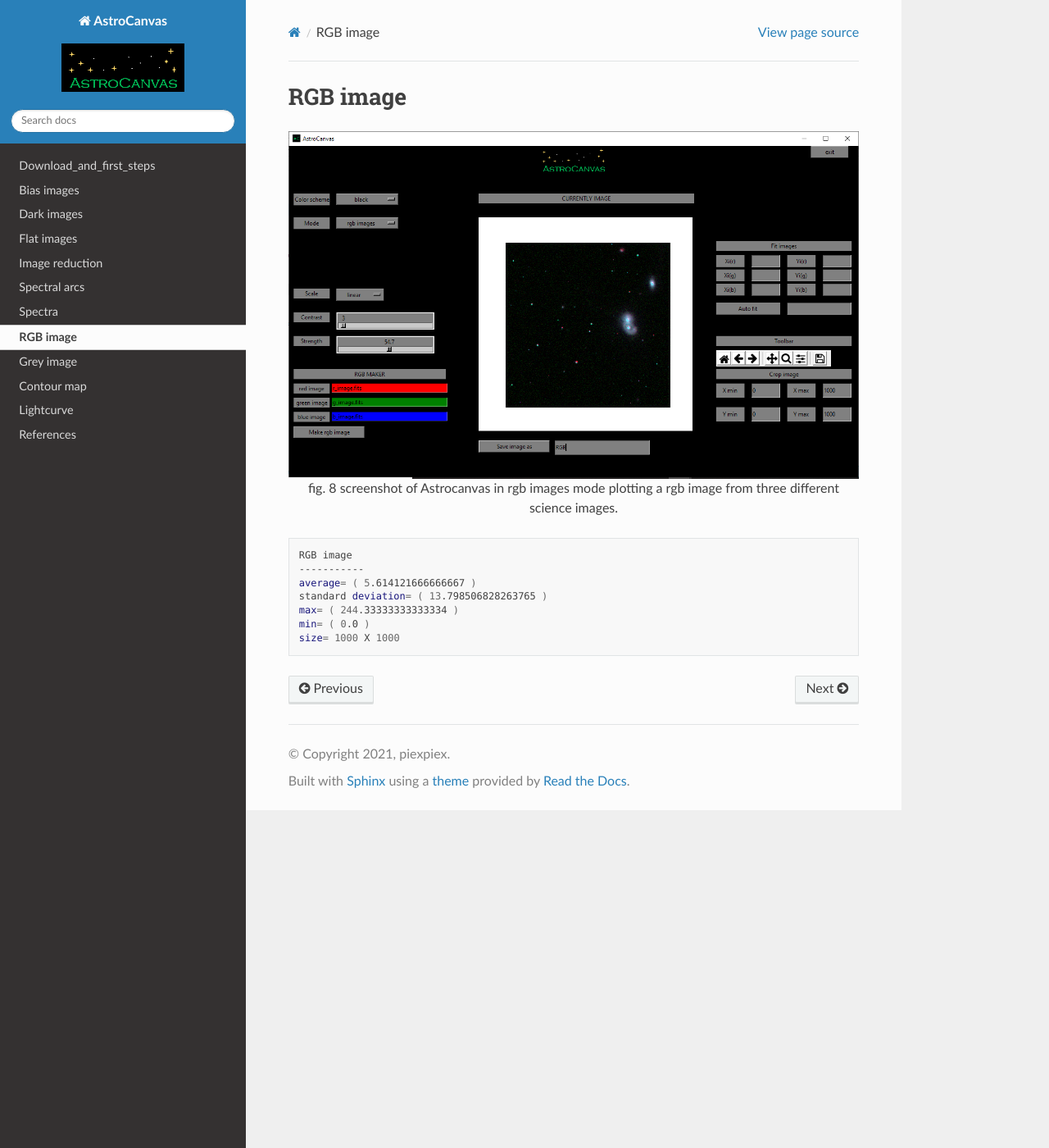
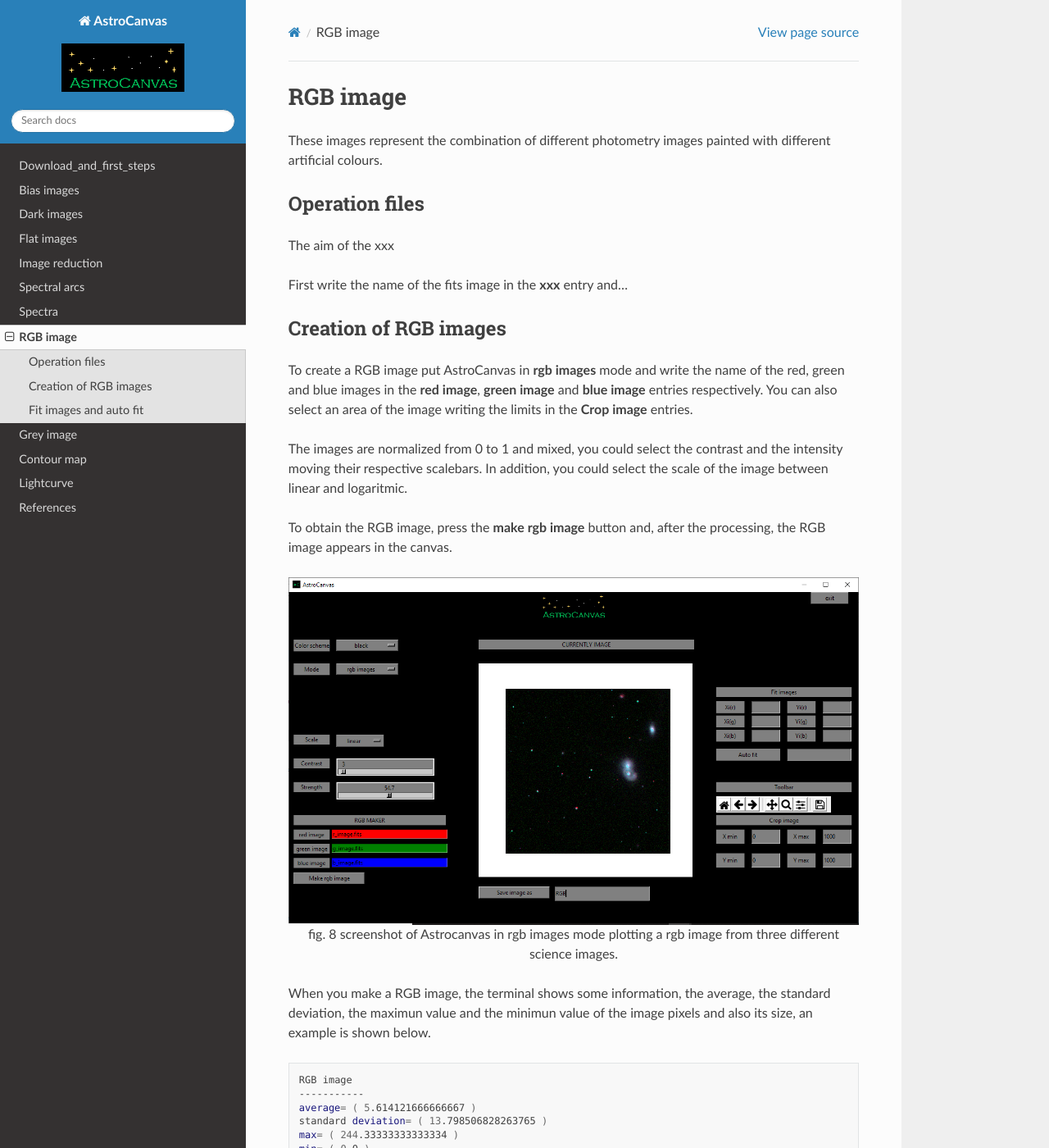
Before and after one commit to piexpiex/AstroCanvas, a Sphinx documentation site: the page built from docs/RGB_image.rst, in a window 1280 px wide and 1400 px high. Shown: the whole window at 82% size. Built offline with Sphinx 7.4.7 and the Read the Docs theme 2.0.0, drawn with Linux system fonts in a browser that asks for light colours; some of the changed text lies outside the part shown.

Commit message:
Add files via upload

```diff
--- a/docs/RGB_image.rst
+++ b/docs/RGB_image.rst
@@ -1,5 +1,26 @@
 RGB image
 *********
+
+These images represent the combination of different photometry images painted with different artificial colours.
+
+Operation files
+---------------
+
+The aim of the xxx
+
+First write the name of the fits image in the **xxx** entry and...
+
+
+
+Creation of RGB images
+----------------------
+
+To create a RGB image put AstroCanvas in **rgb images** mode and write the name of the red, green and blue images in the **red image**, **green image** and **blue image** entries respectively. You can also select an area of the image writing the limits in the **Crop image** entries.
+
+The images are normalized from 0 to 1 and mixed, you could select the contrast and the intensity moving their respective scalebars. In addition, you could select the scale of the image between linear and logaritmic.
+
+To obtain the RGB image, press the **make rgb image** button and, after the processing, the RGB image appears in the canvas.
+
 
 .. figure:: figures/fig8.png
    :align: center
@@ -8,6 +29,7 @@ RGB image
 
    fig. 8 screenshot of Astrocanvas in rgb images mode plotting a rgb image from three different science images.
 
+When you make a RGB image, the terminal shows some information, the average, the standard deviation, the maximun value and the minimun value of the image pixels and also its size, an example is shown below.
 
 .. code-block:: bash
 
@@ -18,3 +40,15 @@ RGB image
    max= ( 244.33333333333334 )
    min= ( 0.0 )
    size= 1000 X 1000
+
+Fit images and auto fit
+-----------------------
+
+You could perform a manual fit, writing the number of pixels you like to move each image in each direction (you could write negative numbers), the images will be moved at the next time you click the **Make rgb image** button.
+
+.. important::
+  It is necessaty to fill all the entries. Therefore, you should write 0 in the entries that you do not like to fill.
+
+There is also available an option to perform an automatic fit of the position of each image, for this, you should write **yes** in the **Auto fit** entry.
+
+Finally, you can save the RGB image writing a name and clicking on the **Save image as** button (the image will be saved in png format).
--- a/docs/Spectral_arcs.rst
+++ b/docs/Spectral_arcs.rst
@@ -35,7 +35,7 @@ To fit spectral lines is necessary to write all the following parameters. In add
 
 - **Mean**: The mean value in pixels of the spectral line.
 
-- **Intensity**: The intensity of the spectral line without the background
+- **Intensity**: The intensity of the spectral line without the background.
 
 - **Fwhm**: The fwhm of the line in pixels.
 
```
Also changed, not shown: docs/Contour_map.rst (+18 -0 lines), docs/Grey_image.rst (+15 -3 lines), docs/Lightcurve.rst (+38 -1 lines).
